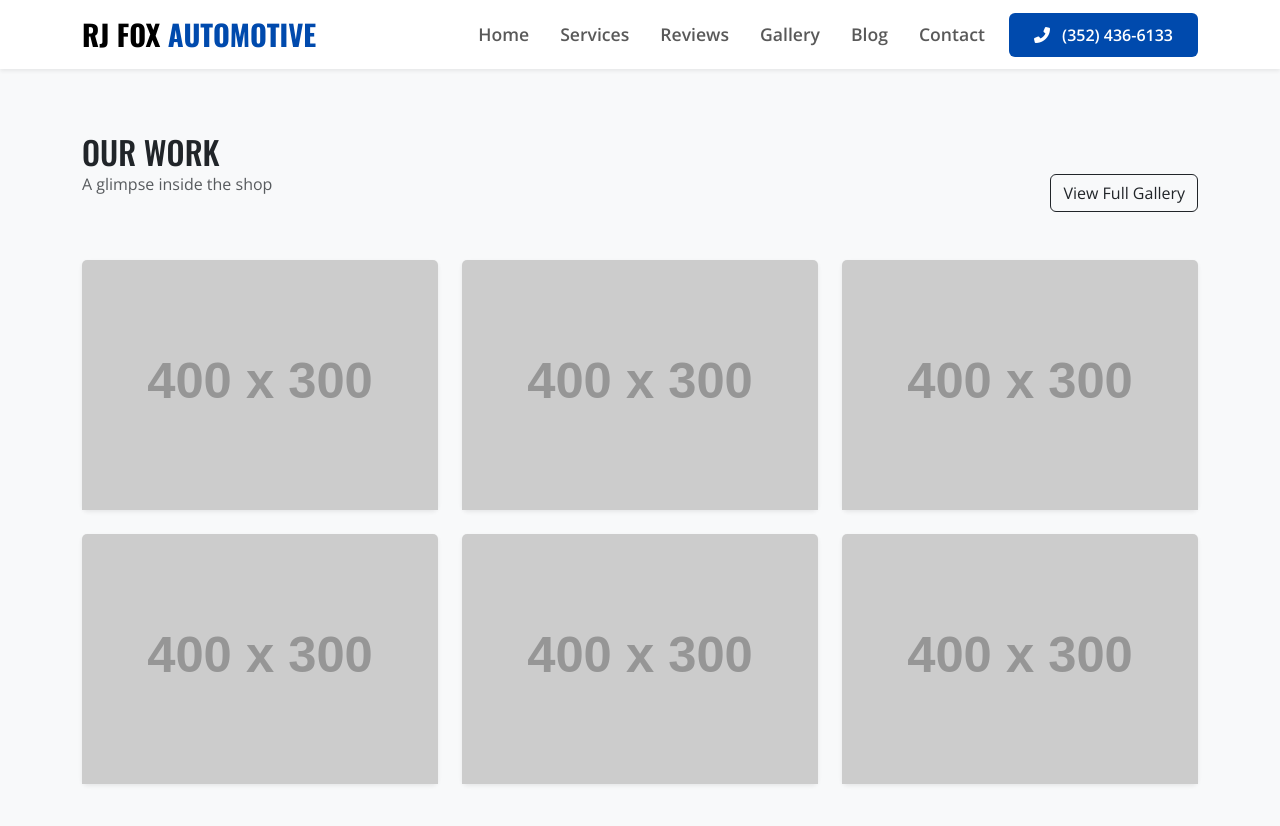
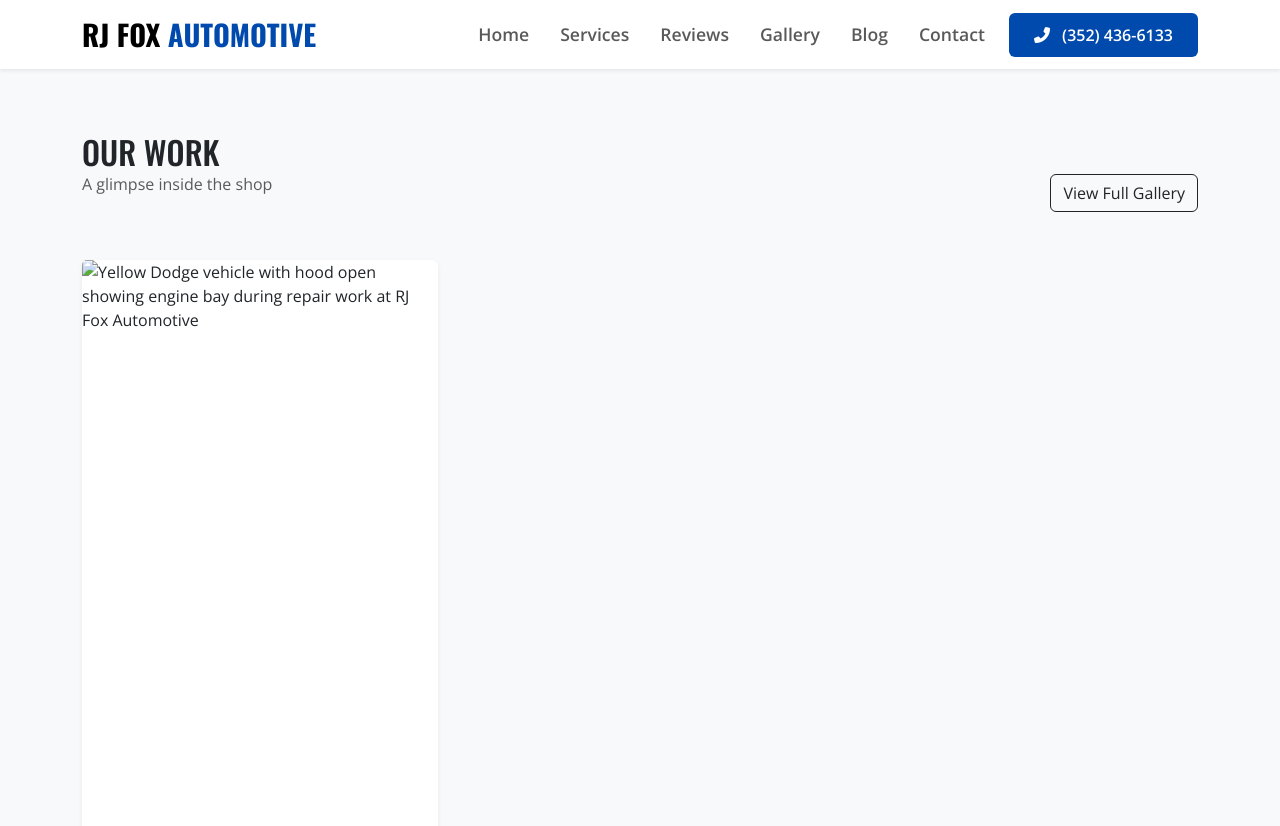
Before and after one commit to JamesBrownR/RJ-Fox-Automotive, a Jekyll site: the page built from index.html, in a window 1280 px wide and 900 px high, scrolled down 1686 px. Shown: the top 826 px of the window. Built offline with Jekyll 4.4.1, drawn with Linux system fonts in a browser that asks for light colours.

Commit message:
Update index.html

```diff
--- a/index.html
+++ b/index.html
@@ -73,7 +73,7 @@
                 {% for item in site.data.gallery limit:6 %}
                 <div class="col-md-4">
                     <div class="card h-100 border-0 shadow-sm">
-                        <img src="{{ item.image }}" class="card-img-top" alt="{{ item.alt }}" style="height: 250px; object-fit: cover;" onerror="this.src='https://via.placeholder.com/400x300?text=RJ+Fox+Auto'">
+                        <img src="{{ item.image }}" class="card-img-top" alt="{{ item.alt }}" style="height: 250px; object-fit: cover;"
                     </div>
                 </div>
 
```
